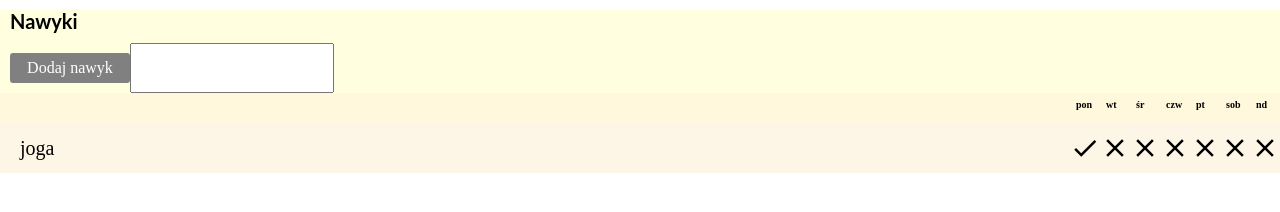
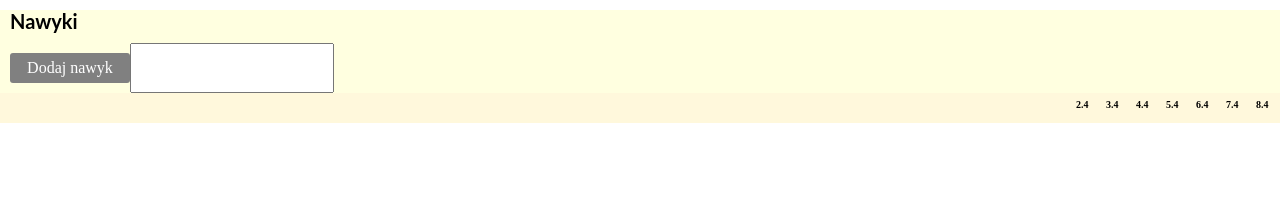
Before and after one commit to annastachura/Habits-app, a website: page src/content/index.html in a window 1280 px wide. Drawn offline with nearby package versions, Linux system fonts and the light colour scheme; files that its build step writes are made by us from their sources.

Commit message:
java script changes

```diff
--- a/src/content/index.html
+++ b/src/content/index.html
@@ -36,27 +36,10 @@
     </section>
     <section class="days">
         <ul class="days__list days__list--js">
-            <li class="days__item">pon</li>
-            <li class="days__item">wt</li>
-            <li class="days__item">śr</li>
-            <li class="days__item">czw</li>
-            <li class="days__item">pt</li>
-            <li class="days__item">sob</li>
-            <li class="days__item">nd</li>
         </ul>
     </section>
     <section class="habits">
         <ul class="habits__list habits__list--js">
-            <li class="habits__item">
-                <span class="habits__input"> joga </span>
-                <span class="habits__status habits__status--done"></span>
-                <span class="habits__status"></span>
-                <span class="habits__status"></span>
-                <span class="habits__status"></span>
-                <span class="habits__status"></span>
-                <span class="habits__status"></span>
-                <span class="habits__status"></span>
-            </li>
         </ul>
     </section>
 
--- a/src/js/main.js
+++ b/src/js/main.js
@@ -15,11 +15,15 @@ if ('serviceWorker' in navigator) {
 }
 
 
-var habits = [];
+const json2 = localStorage.getItem("Data");
+var habits = JSON.parse(json2);
 
-
+if (habits == null) {
+    habits = [];
+}
 const input = document.querySelector('.header__input--js');
 const headerButton = document.querySelector('.header__button--js');
+showHabits();
 
 headerButton.addEventListener('click', function() {
     if (input.value) {
@@ -28,14 +32,33 @@ headerButton.addEventListener('click', function() {
     }
 });
 
+input.addEventListener('keyup', function(e) {
+    if (input.value && e.keyCode === 13) {
+        addNewHabit(input.value);
+        input.value = "";
+    }
+
+});
+
+
 function addNewHabit(title) {
+    const habitNames = habits.map(function(habit) {
+        return habit.name;
+    })
+    if (habitNames.includes(title)) {
+        return;
+    }
     const habit = {
         name: title,
         doneDates: [],
     }
     habits.push(habit);
     showHabits();
+    const json = JSON.stringify(habits);
+    localStorage.setItem('Data', json);
+
 }
+
 
 function toggleHabit(habit, date) {
     if (habit.doneDates.includes(date)) {
@@ -45,12 +68,16 @@ function toggleHabit(habit, date) {
         habits[index].doneDates.push(date);
     }
     showHabits();
+    const Json = JSON.stringify(habits);
+    localStorage.setItem('Data', Json);
+
+
+
+
     // const habitsStatus = document.querySelector('.habits__status');
     // const habitsStatusDone = document.querySelector('.habits__status--done');
     // habitsStatus.addEventListener('click', function() {
     // });
-
-
 }
 
 function showHabits() {
@@ -76,14 +103,26 @@ function showHabits() {
             span.addEventListener('click', function() {
                 toggleHabit(habit, dateString);
             })
-
         }
         habitsList.appendChild(habitLi);
-
     });
 }
 
-function ShowWeekDays(date) {
+
+
+function showWeekDays() {
     const daysList = document.querySelector('.days__list--js')
+    var date = new Date();
+    date.setDate(date.getDate() - 6);
+    for (var i = 0; i < 7; i++) {
+        var li = document.createElement("li");
+        daysList.appendChild(li);
+        li.innerHTML = "pon";
+        li.classList.add("days__item");
+        const day = `${date.getDate()}.${date.getMonth()+1}`;
+        li.innerHTML = day;
+        date.setDate(date.getDate() + 1);
+    }
+}
 
-}
+showWeekDays();
```
